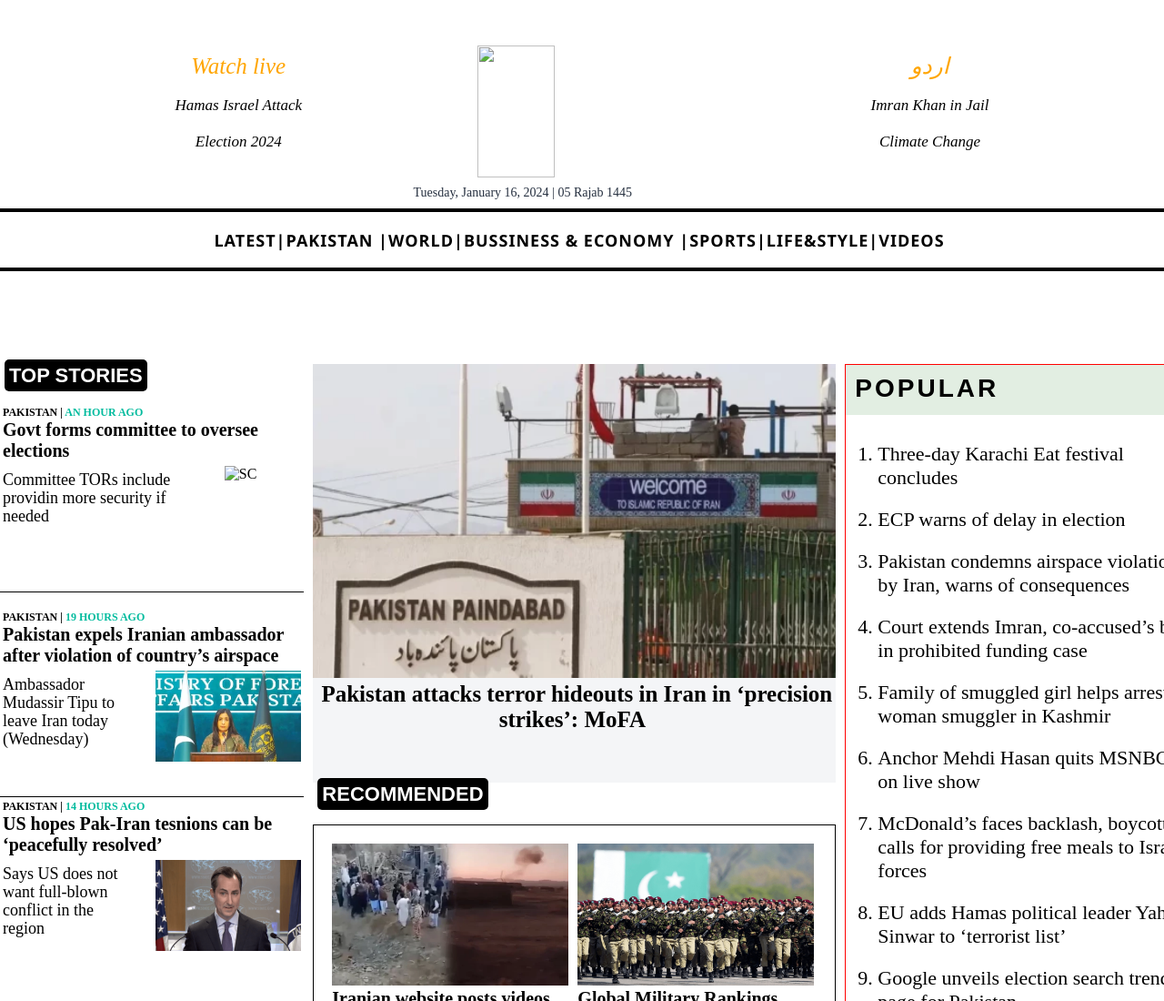
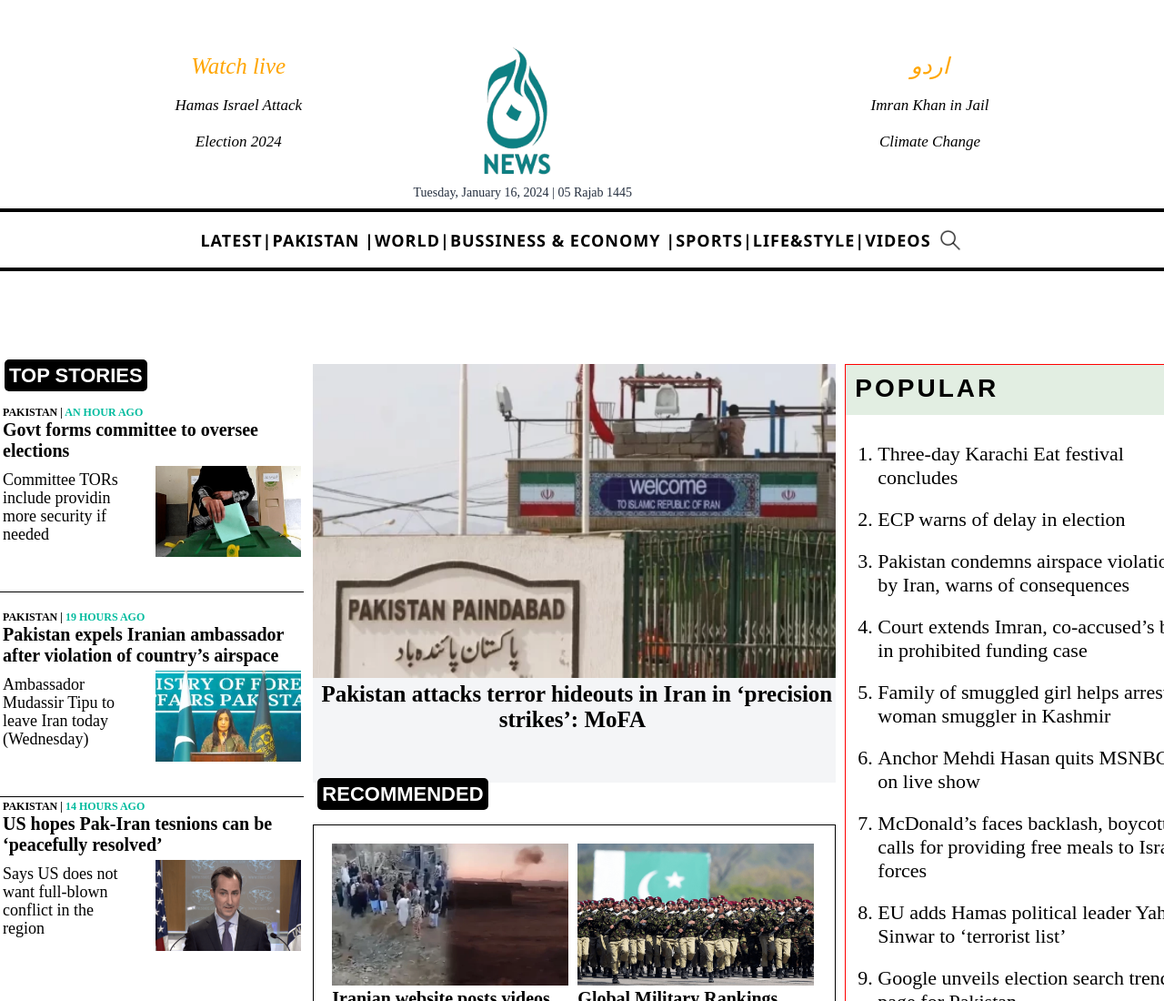
Before and after one commit to ZAINKHAN25/Aajenglish.com, a plain HTML site: page index.html in a window 1280 px wide. Shown: the top 1100 px of the page at 91% size. Drawn offline with Linux system fonts and the light colour scheme; files whose address does not match are found by name.

Commit message:
first commit

```diff
--- a/index.html
+++ b/index.html
@@ -22,7 +22,8 @@
         </p>
       </div>
       <div class="logo">
-        <img src="/Aajenglish/logo.png" class="logoimg" />
+        <img src="./logo.png" class="logoimg" />
+
         <p class="logopara">Tuesday, January 16, 2024 | 05 Rajab 1445</p>
       </div>
       <div class="tag2 tags">
@@ -48,7 +49,7 @@
 
       <div class="searchicon">
 
-        <img src="/Aajenglish/search.png" alt="">
+        <img src="./search.png" alt="">
       </div>
     </nav>
   </div>
@@ -71,7 +72,7 @@
         <div class="paraimg">
           <p>Committee TORs include providin more security if needed</p>
 
-          <img src="/Aajenglish/pic1.png" alt="SC" class="scimg">
+          <img src="./pic1.png" alt="SC" class="scimg">
 
 
         </div>
```
